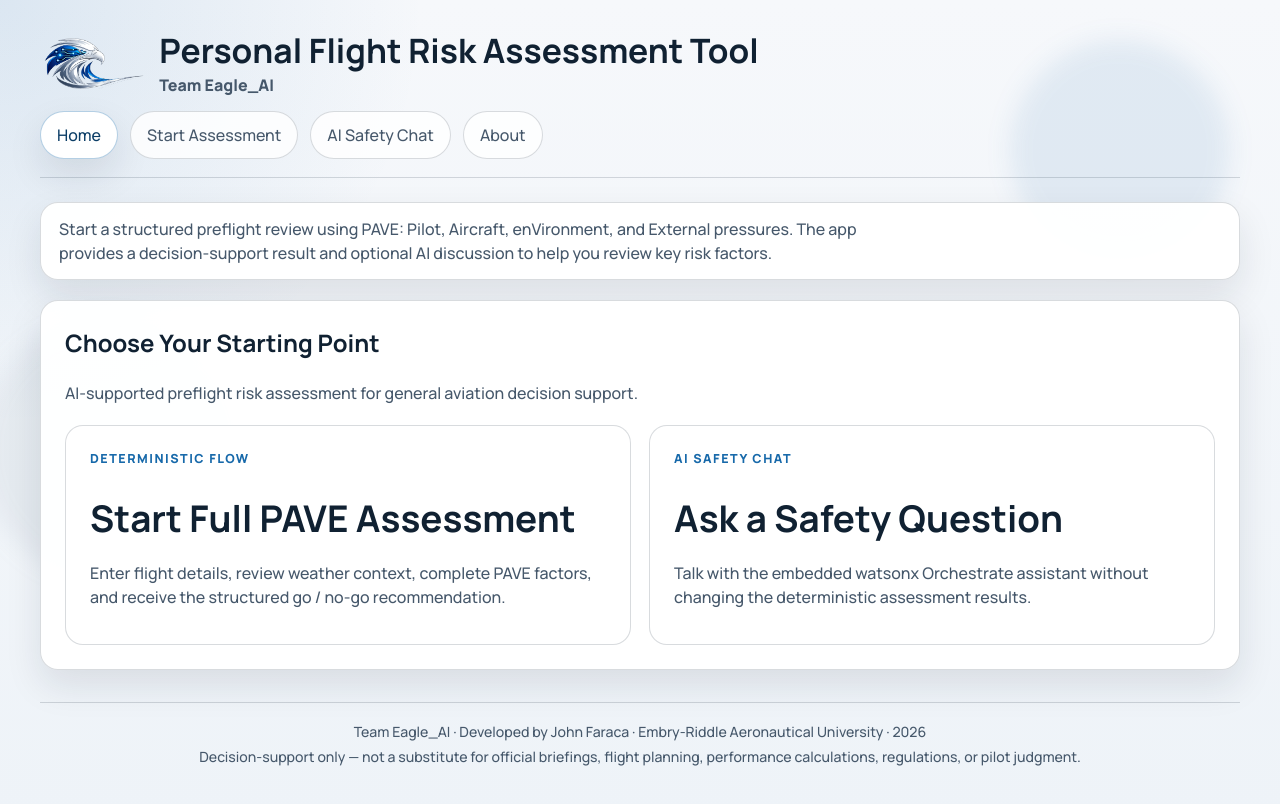
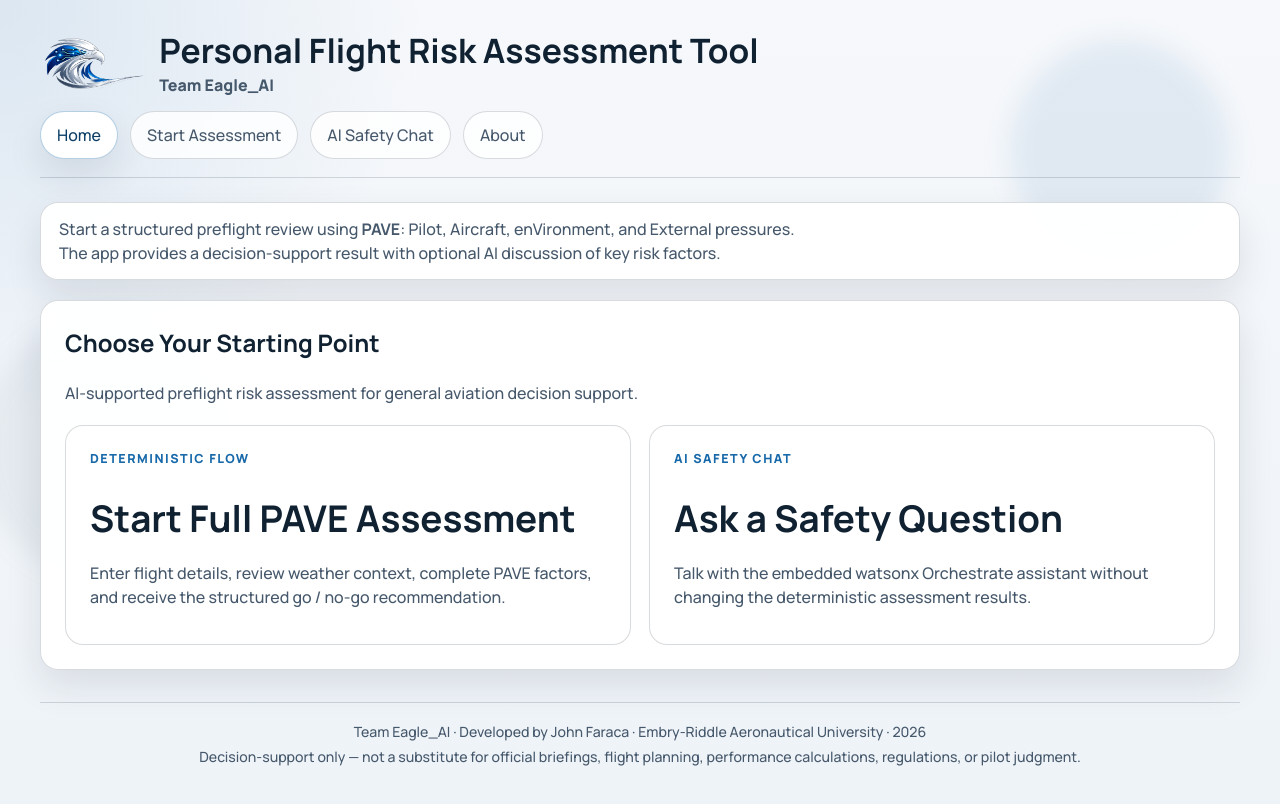
Before and after one commit to johnfaraca/personal-flight-risk-assessment-tool, a React (Vite) app: page / in a window 1280 px wide. Shown: the top 804 px of the page. Built offline with nearby package versions, Linux system fonts and the light colour scheme.

Commit message:
Refine landing page PAVE intro

```diff
--- a/src/screens/LandingScreen.jsx
+++ b/src/screens/LandingScreen.jsx
@@ -8,10 +8,9 @@ function LandingScreen() {
     <div className="screen-grid">
       <div className="card landing-intro-note">
         <p>
-          Start a structured preflight review using PAVE: Pilot, Aircraft,
-          enVironment, and External pressures. The app provides a
-          decision-support result and optional AI discussion to help you review
-          key risk factors.
+          Start a structured preflight review using <strong>PAVE</strong>: Pilot, Aircraft, enVironment, and External pressures.
+        <br />
+          The app provides a decision-support result with optional AI discussion of key risk factors.
         </p>
       </div>
 
```
